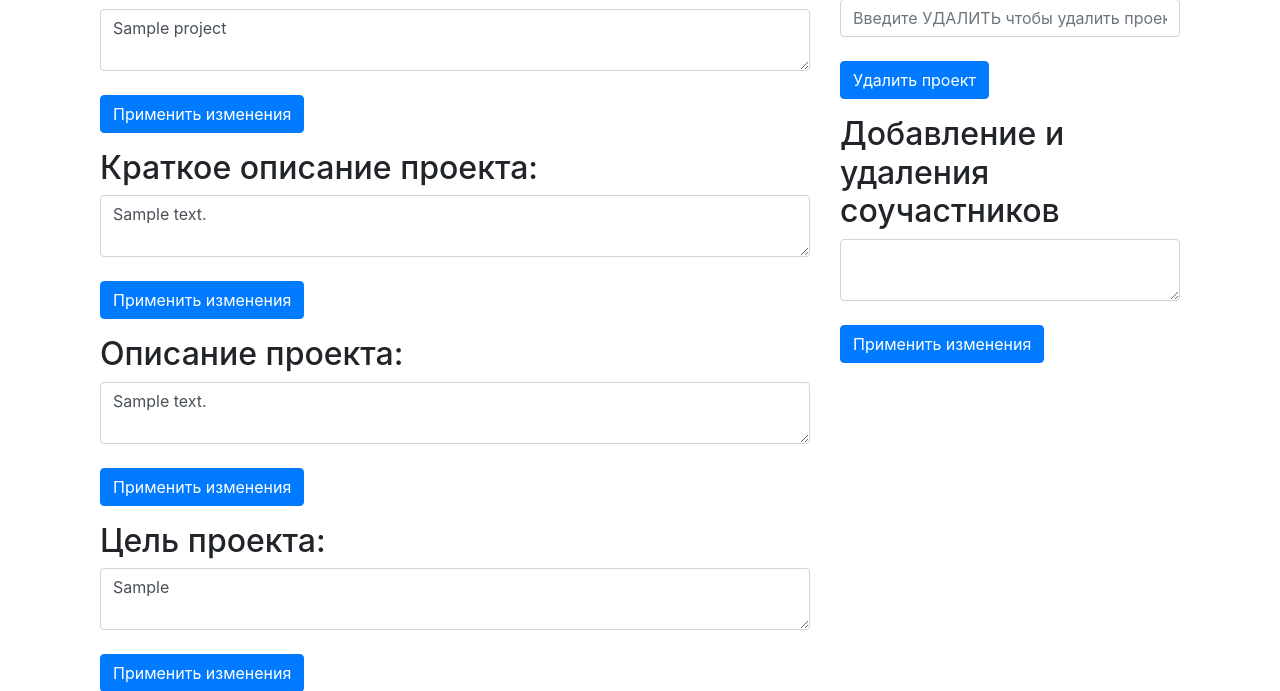
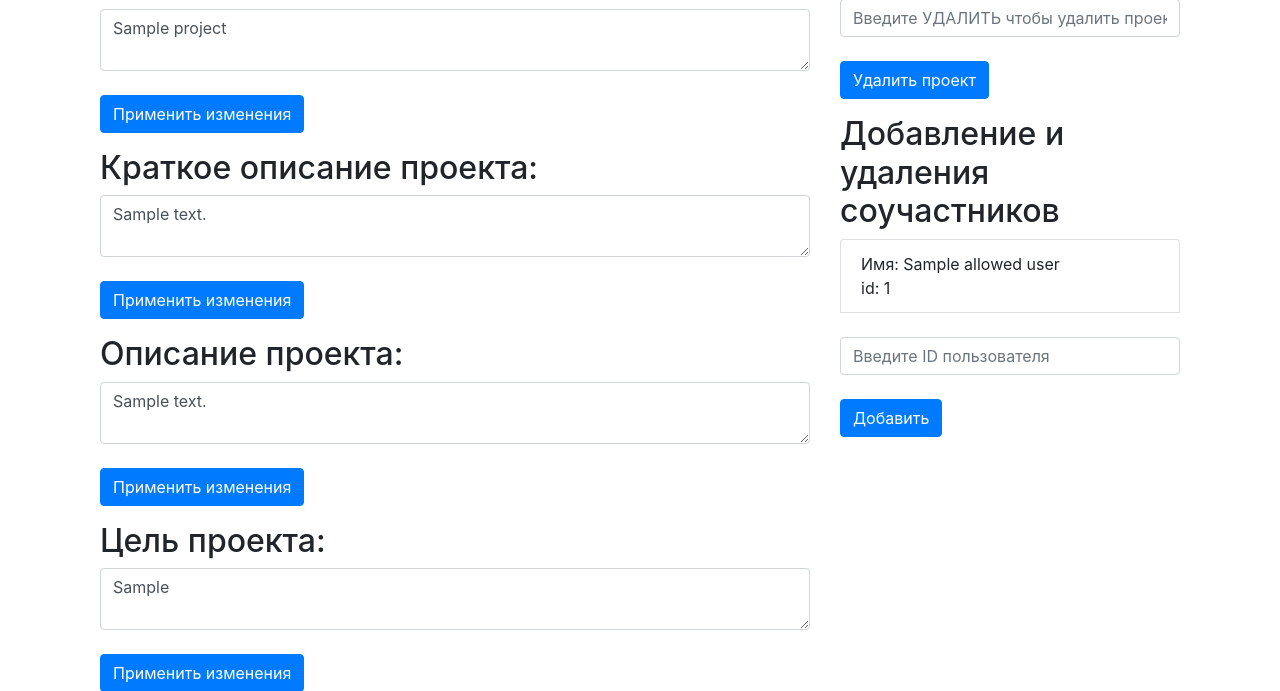
Before and after one commit to V1lad/Student-Project-Manager, a Flask app: template Web/templates/redact_project.html in a window 1280 px wide. Shown: the part 151-842 px from the top of the page. Run offline with Flask 3, Linux system fonts and the light colour scheme; tables that the repository leaves empty hold one stand-in row (values such as "Sample post"); the template is opened without the code that fills it: values that come from a table or form of the project are taken from there, most other values are stand-ins (such as "Sample title", 1, 10 or a date in 2020); some libraries are stand-ins or nearby versions.

Commit message:
Added user control

```diff
--- a/Web/templates/redact_project.html
+++ b/Web/templates/redact_project.html
@@ -84,14 +84,23 @@
 <h2> Добавление и удаления соучастников   </h2>
 <form method="POST">
     <div class="form-group">
-        <textarea
+        {% for allowed_user in allowed_users %}
+        <li class="list-group-item"> Имя: {{ allowed_user.name }} <br/>
+             id: {{ allowed_user.id }}
+            <button type="submit" class="close">
+
+            </button>
+        </li>
+        {% endfor %}
+        </br>
+        <input
                 type="text"
                 class="form-control"
-                id="state"
-                name="state"
-        >{{ project.state }}</textarea>
-        </br>
-        <button type="submit" class="btn btn-primary">Применить изменения</button>
+                id="user_id"
+                name="user_id"
+                placeholder="Введите ID пользователя"
+        ></input></br>
+        <button type="submit" class="btn btn-primary">Добавить</button>
     </div>
 </form>
 </div>
```
Also changed, not shown: Web/projects.py (+9 -1 lines).
